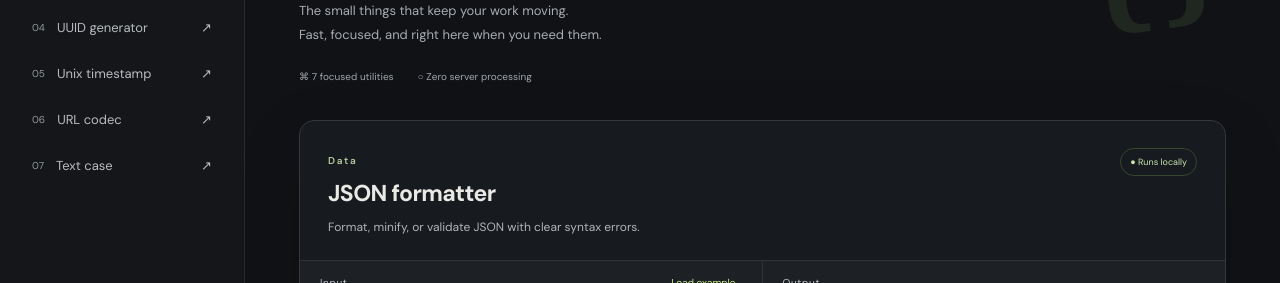
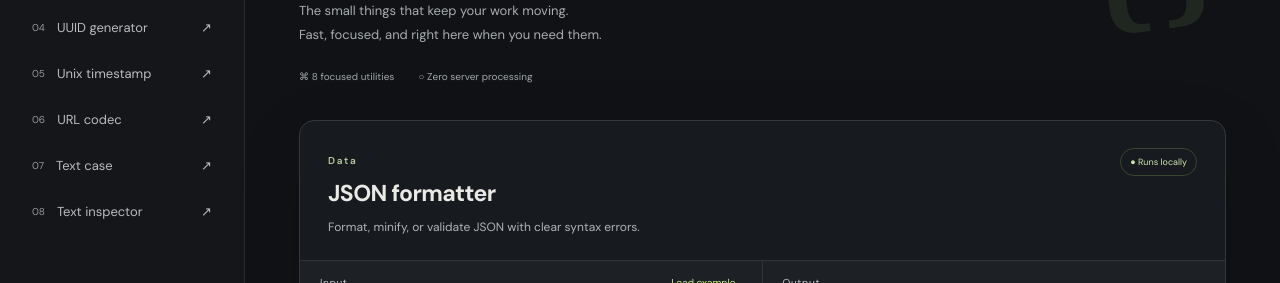
Before and after one commit to QuantumGod007/devkit-utilities, a React (Vite) app: page / in a window 1280 px wide. Shown: the part 310-593 px from the top of the page. Built offline with nearby package versions, Linux system fonts and the light colour scheme.

Commit message:
feat: add text inspector

```diff
--- /dev/null
+++ b/src/tools/counter.ts
@@ -0,0 +1,3 @@
+import type { Tool } from '../types.ts';
+export function count(value:string){const segments=new Intl.Segmenter(undefined,{granularity:'word'}).segment(value);return JSON.stringify({words:Array.from(segments).filter(part=>part.isWordLike).length,characters:Array.from(value).length,charactersWithoutWhitespace:Array.from(value.replace(/\s/gu,'')).length,lines:value?value.split(/\r\n|\r|\n/).length:0,utf8Bytes:new TextEncoder().encode(value).length},null,2)}
+export const counterTool:Tool={id:"counter",name:"Text inspector",category:"Text",description:"Count Unicode characters, words, lines, and UTF-8 bytes. Spaces count as characters.",sample:"Small tools. More flow.",actions:[{label:"Count text",run:count}]};
--- a/src/tools/registry.ts
+++ b/src/tools/registry.ts
@@ -6,4 +6,5 @@ import { uuidTool } from './uuid.ts';
 import { timestampTool } from './timestamp.ts';
 import { urlTool } from './url.ts';
 import { caseTool } from './case.ts';
-export const tools:Tool[]=[jsonTool,base64Tool,passwordTool,uuidTool,timestampTool,urlTool,caseTool];
+import { counterTool } from './counter.ts';
+export const tools:Tool[]=[jsonTool,base64Tool,passwordTool,uuidTool,timestampTool,urlTool,caseTool,counterTool];
```
Also changed, not shown: 1 other file (tests, documents, lock files or other folders).
